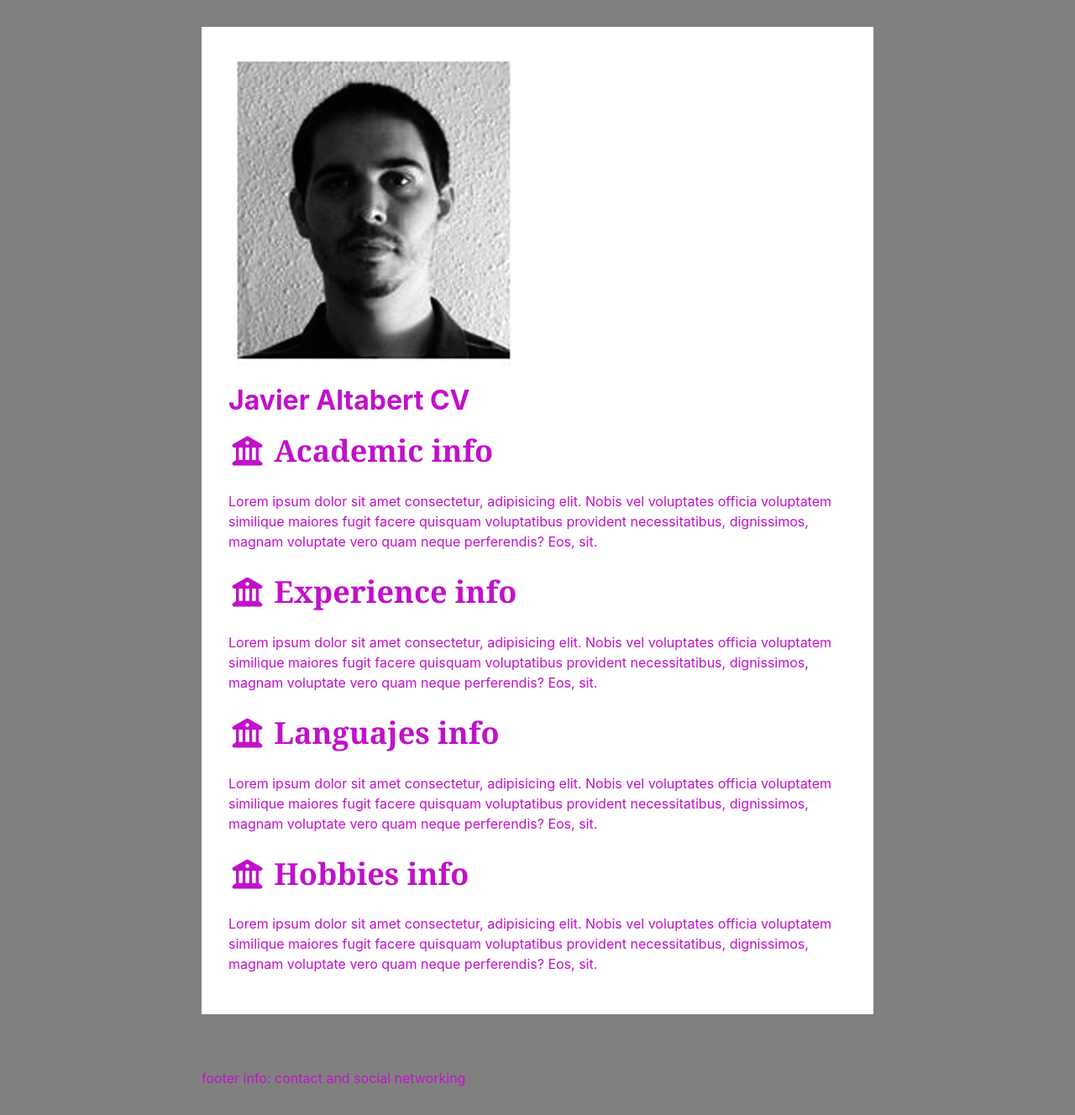
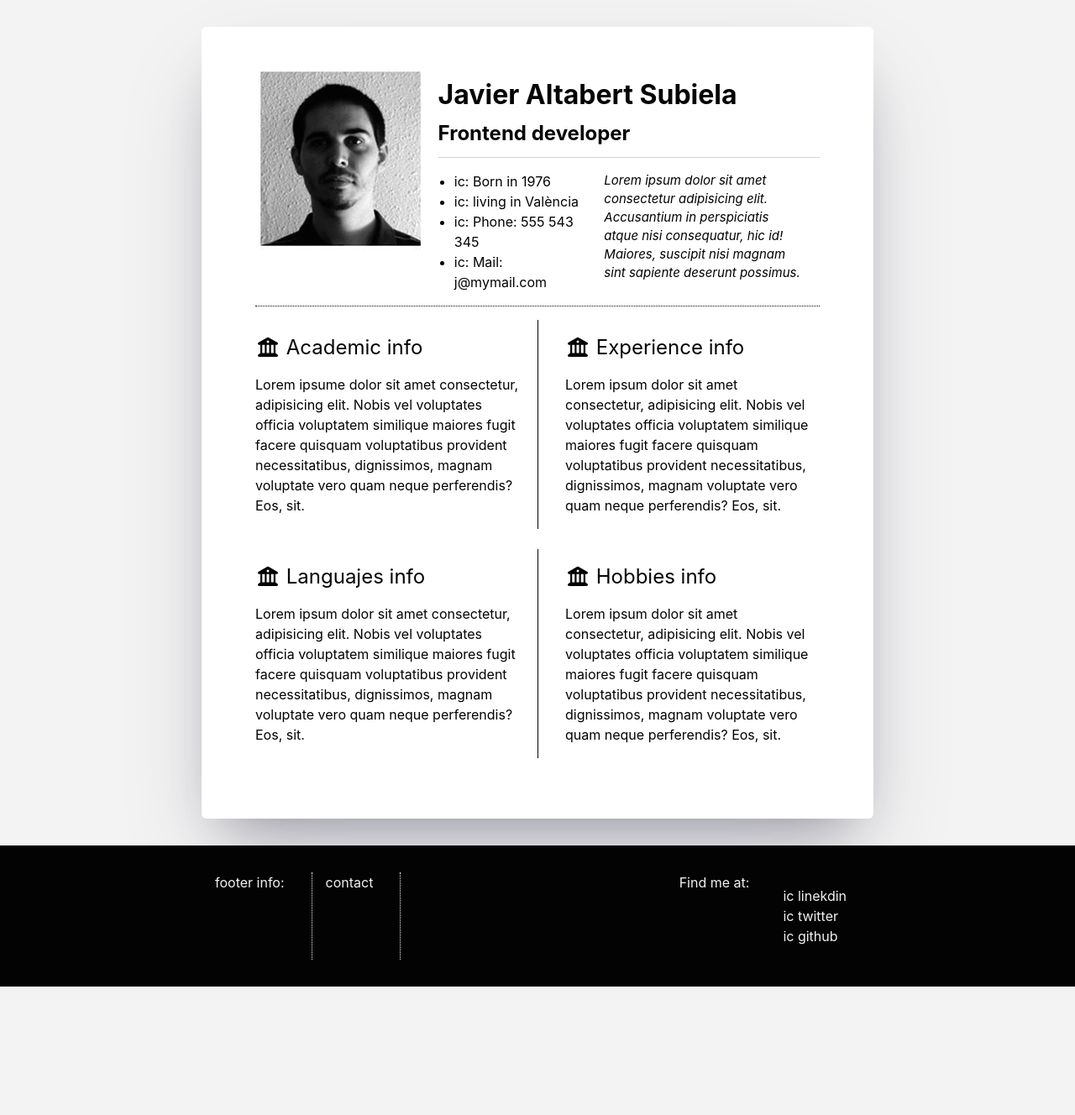
Before and after one commit to jaabert/uochtml2-cv, a website built with Parcel: page src/index.html in a window 1280 px wide. Shown: the whole page at 84% size. After the commit the page ends 1175 px from the top, so only its background shows below. Built offline with nearby package versions, Linux system fonts and the light colour scheme.

Commit message:
Add big boxes layout  and some sass structure

```diff
--- a/src/assets/styles/_variables.scss
+++ b/src/assets/styles/_variables.scss
@@ -1,12 +1,10 @@
 @use "sass:color";
 
-$font-family-sans-serif: -apple-system, BlinkMacSystemFont, "Segoe UI", Roboto,
-  "Helvetica Neue", Arial, sans-serif, "Apple Color Emoji", "Segoe UI Emoji",
-  "Segoe UI Symbol";
+$font-family-sans-serif: -apple-system, BlinkMacSystemFont, "Segoe UI", "Helvetica Neue", Arial, sans-serif, "Apple Color Emoji", "Segoe UI Emoji", "Segoe UI Symbol";
 $font-family-serif: "Georgia", "Times New Roman", serif;
 
-$uoc-corporate: #c111ca;
-$uoc-masterbrand: #73edff;
-$uoc-bg: color.scale($uoc-masterbrand, $lightness: 70%);
-
+$color__primary: #030303;
+$color__bright: #f3f3f3;
+$color__bg: color.scale($color__primary, $lightness: 70%);
+$color__bg__light: #f3f3f3;
 $mqMinWidth: 420px;
--- a/src/assets/styles/layouts/_footer.scss
+++ b/src/assets/styles/layouts/_footer.scss
@@ -1,8 +1,30 @@
 .cv_footer {
     margin-top: 2rem;
+    background-color: $color__primary;
+    color: $color__bright;
+
+    &_container {
+        display: flex;
+        padding: 2rem 0;
+        background-color: transparent;
+    }
+
+    &_box {
+        padding-right: 2rem;
+        padding-left: 1rem;
+        /*some sass shit transparency... */
+        border-right: 1px dotted $color__bright;
+
+        &:last-child {
+            display: flex;
+            justify-content: flex-end;
+            flex-grow: 1;
+            padding-left: 0;
+            border-right: none;
+        }
+
+        ul > li {
+            list-style-type: none;
+        }
+    }
 }
-
-.cv_footer__container {
-    background-color: transparent;
-    padding: 2rem 0;
-}
--- a/src/assets/styles/layouts/_frame.scss
+++ b/src/assets/styles/layouts/_frame.scss
@@ -1,20 +1,105 @@
 
-.cv_frame {
-  padding: 2rem;
-  font-family: $font-family-sans-serif;
-  font-size: 16px;
-  line-height: 24px;
-  background-color: grey;
-  color: $uoc-corporate;
-}
+.cv {
 
-.cv_title {
-  font-family: $font-family-serif;
-  font-size: 24px;
-  font-weight: 700;
-  color: $uoc-corporate;
+  &_title {
+    font-family: $font-family-sans-serif;
+    font-size: 20px;
+    font-weight: 400;
+    color: $color__primary;
 
-  @media (min-width: $mqMinWidth) {
-    font-size: 36px;
+    @media (min-width: $mqMinWidth) {
+      font-size: 24px;
+    }
+  }
+
+  &_frame {
+    display: flex;
+    flex-direction: column;
+    justify-content: space-between;
+    height: 100vh;
+    font-family: $font-family-sans-serif;
+    font-size: 16px;
+    line-height: 24px;
+    color: $color__primary;
+    background-color: $color__bg__light;
+  }
+
+  &_container {
+    margin-top: 2rem;
+    padding: 3rem 4rem;
+    border-radius: 6px;
+    box-shadow: rgba(50, 50, 93, 0.25) 0px 50px 100px -20px, rgba(0, 0, 0, 0.3) 0px 30px 60px -30px;
+  }
+
+  &_area {
+    display: flex;
+    flex-wrap: wrap;
+  }
+
+  &_box {
+    flex: 0 1 50%;
+    margin-bottom: 1.5rem;
+
+    &:nth-child(odd) {
+      padding-right: 1rem;
+    }
+
+    &:nth-child(even) {
+      padding-left: 2rem;
+      border-left: 1px solid $color__primary;
+    }
+  }
+
+  &_header {
+    margin-bottom: 1rem;
+    border-bottom: 1px dotted $color__primary;
+  }
+
+  &_persona {
+    display: flex;
+    flex: 0 1 70%;
+    flex-wrap: wrap;
+    padding-left: 1rem;
+
+    &_name {
+      flex: 0 1 100%;
+      margin-bottom: 0;
+      padding-bottom: 1rem;
+      border-bottom: 1px solid lightgrey;
+
+      > h2 {
+        margin-bottom: 0;
+      }
+    }
+
+    &_contact {
+      flex: 0 1 40%;
+      padding-left: 1rem;
+
+      & > ul {
+        padding-left: 0.2rem;
+      }
+    }
+
+    &_quote {
+      flex: 0 1 60%;
+
+      & > cite {
+        display: block;
+        padding: 1rem;
+        font-size: 15px;
+        line-height: 22px;
+      }
+    }
+
+  }
+
+  &_picture {
+    flex: 0 1 30%;
+    max-width: 300px;
+  }
+
+  &_photo {
+    width: 100%;
   }
 }
--- a/src/assets/styles/utils/_init.scss
+++ b/src/assets/styles/utils/_init.scss
@@ -8,8 +8,5 @@ RESET RULES
 GENERIC ELEMENTS
 */
   body {
-    display: flex;
-    flex-direction: column;
-    height: 100vh;
     margin: 0;
   }
--- a/src/index.html
+++ b/src/index.html
@@ -8,43 +8,63 @@
     <title>Javier Altabert CV</title>
   </head>
   <body class="cv_frame">
-    <main class="container">
+    <main class="container cv_container">
       <!--photo, ABOUT ME AND PERSONAL INFO-->
-      <header>
-        <picture>
+      <header class="cv_header">
+        <div class="cv_area">
+          <picture class="cv_picture">
             <source srcset="./assets/images/foto_cv.jpg?as=webp&width=350" type="image/webp" />
             <img  class="cv_photo" src="./assets/images/foto_cv.jpg?width=350" alt="Javier Altabert photo" />
           </picture>
-        <h1>Javier Altabert CV</h1>
+          <div class="cv_persona">
+            <div class="cv_persona_name">
+              <h1>Javier Altabert Subiela</h1>
+              <h2>Frontend developer</h2>
+            </div>
+            <div class="cv_persona_contact">
+              <ul>
+                <li>ic: Born in 1976</li>
+                <li>ic: living in València</li>
+                <li>ic: Phone: 555 543 345</li>
+                <li>ic: Mail: j@mymail.com</li>
+              </ul>
+            </div>
+            <div class="cv_persona_quote">
+              <cite>Lorem ipsum dolor sit amet consectetur adipisicing elit. Accusantium in perspiciatis atque nisi consequatur, hic id! Maiores, suscipit nisi magnam sint sapiente deserunt possimus.</cite>
+            </div>
+          </div>
+        </div>
       </header>
+      <div class="cv_area">
         <!--Academic INFO-->
-      <section>
+        <section class="cv_box">
           <h2 class="cv_title"><i class="fas fa-university"></i>  Academic info</h2>
           <p>
-          Lorem ipsum dolor sit amet consectetur, adipisicing elit. Nobis vel voluptates officia voluptatem similique maiores fugit facere quisquam voluptatibus provident necessitatibus, dignissimos, magnam voluptate vero quam neque perferendis? Eos, sit.
+            Lorem ipsume dolor sit amet consectetur, adipisicing elit. Nobis vel voluptates officia voluptatem similique maiores fugit facere quisquam voluptatibus provident necessitatibus, dignissimos, magnam voluptate vero quam neque perferendis? Eos, sit.
           </p>
         </section>
         <!--Working experience INFO-->
-      <section>
+        <section class="cv_box">
           <h2 class="cv_title"><i class="fas fa-university"></i>  Experience info</h2>
           <p>
             Lorem ipsum dolor sit amet consectetur, adipisicing elit. Nobis vel voluptates officia voluptatem similique maiores fugit facere quisquam voluptatibus provident necessitatibus, dignissimos, magnam voluptate vero quam neque perferendis? Eos, sit.
           </p>
         </section>
         <!-- Languajes and skills-->
-      <section>
+        <section class="cv_box">
           <h2 class="cv_title"><i class="fas fa-university"></i>  Languajes info</h2>
           <p>
             Lorem ipsum dolor sit amet consectetur, adipisicing elit. Nobis vel voluptates officia voluptatem similique maiores fugit facere quisquam voluptatibus provident necessitatibus, dignissimos, magnam voluptate vero quam neque perferendis? Eos, sit.
           </p>
         </section>
         <!-- Hobbies and side projects-->
-      <section>
+        <section class="cv_box">
           <h2 class="cv_title"><i class="fas fa-university"></i>  Hobbies info</h2>
           <p>
             Lorem ipsum dolor sit amet consectetur, adipisicing elit. Nobis vel voluptates officia voluptatem similique maiores fugit facere quisquam voluptatibus provident necessitatibus, dignissimos, magnam voluptate vero quam neque perferendis? Eos, sit.
           </p>
         </section>
+      </div>
     </main>
     <include src="./views/footer.html"></include>
     <script type="module" src="./assets/scripts/main.js"></script><!-- do not remove this line! -->
--- a/src/views/footer.html
+++ b/src/views/footer.html
@@ -1,5 +1,19 @@
 <footer class="cv_footer">
-    <div class="container cv_footer__container">
-        footer info: contact and social networking
+    <div class="container cv_footer_container">
+        <div class="cv_footer_box">
+            footer info:
+        </div>
+        <div class="cv_footer_box">
+            contact
+        </div>
+        <div class="cv_footer_box">
+         Find me at:
+         <ul>
+            <li>ic linekdin</li>
+            <li>ic twitter</li>
+            <li>ic github</li>
+         </ul>
+        </div>
+
     </div>
 </footer>
```
Lines whose indentation alone changed are shown as unchanged.
